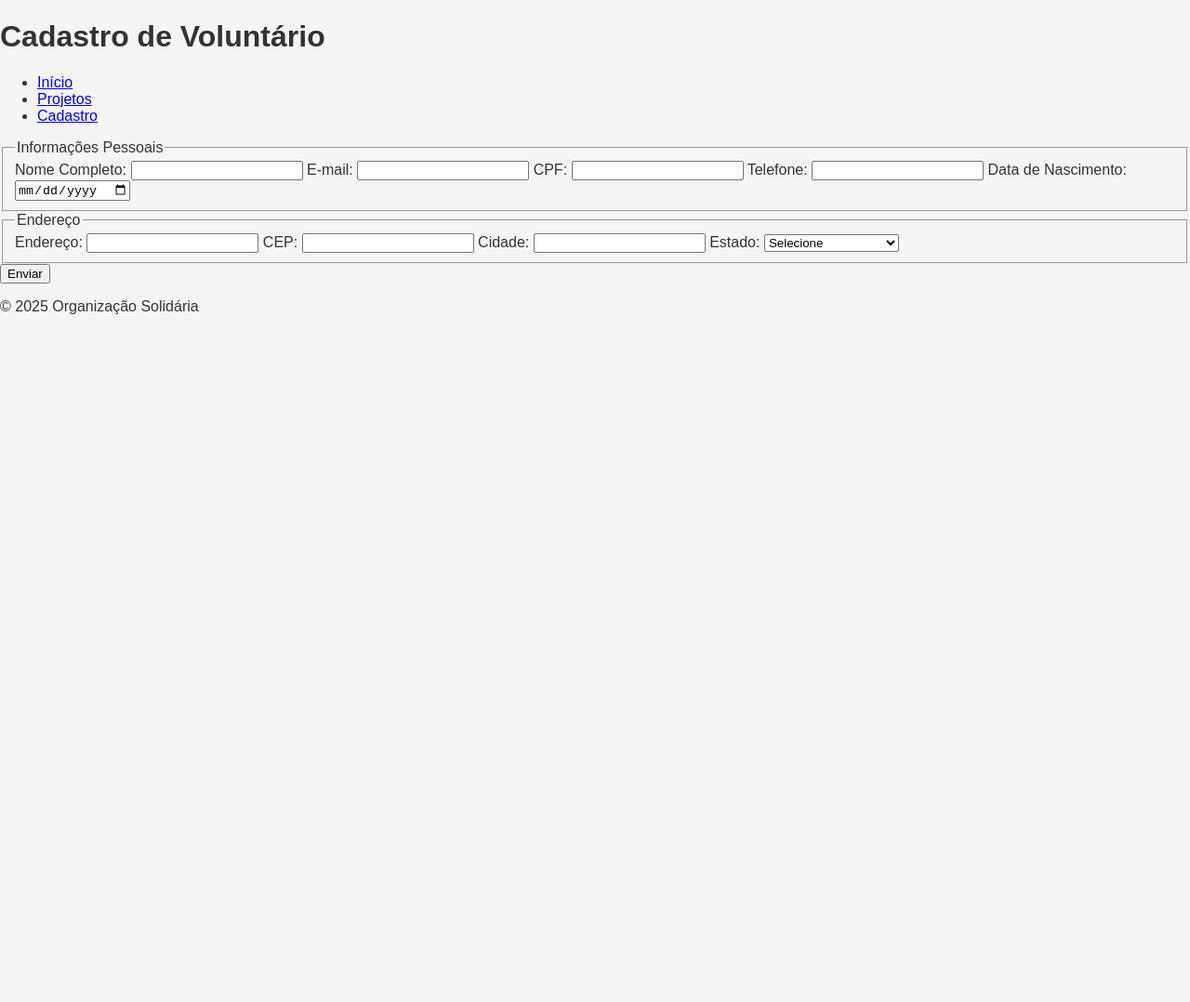
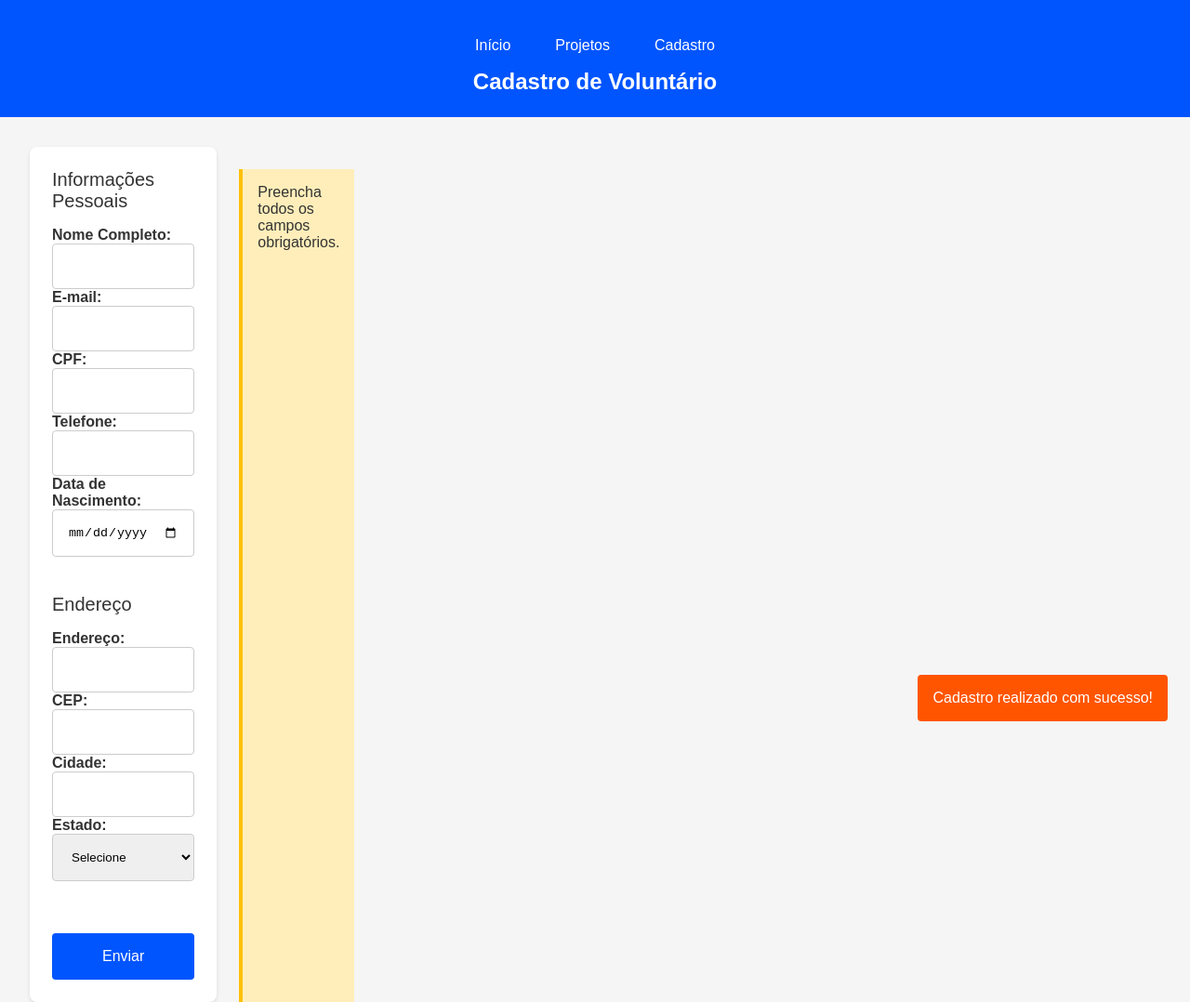
Before and after one commit to Ricktronic/AulaProgramacaoWeb1, a plain HTML site: page cadastro.html in a window 1280 px wide. Shown: the top 1078 px of the page at 93% size. Before the commit the page ends 800 px from the top, so only its background shows below. Drawn offline with Linux system fonts and the light colour scheme; files that its build step writes are made by us from their sources.

Commit message:
Entrega II - etapa 2: estilização com css

```diff
--- a/cadastro.html
+++ b/cadastro.html
@@ -2,20 +2,28 @@
 <html lang="pt-BR">
 <head>
   <meta charset="UTF-8" />
+  <meta name="viewport" content="width=device-width, initial-scale=1.0" />
   <title>Cadastro</title>
   <link rel="stylesheet" href="css/style.css" />
   <script src="js/scripts.js" defer></script>
 </head>
 <body>
   <header>
-    <h1>Cadastro de Voluntário</h1>
-    <nav>
+    <button id="menu-toggle">☰</button>
+    <nav id="main-nav">
       <ul>
         <li><a href="index.html">Início</a></li>
-        <li><a href="projetos.html">Projetos</a></li>
+        <li>
+          <a href="projetos.html">Projetos</a>
+          <ul class="submenu">
+            <li><a href="#">Voluntariado</a></li>
+            <li><a href="#">Doações</a></li>
+          </ul>
+        </li>
         <li><a href="cadastro.html">Cadastro</a></li>
       </ul>
     </nav>
+    <h1>Cadastro de Voluntário</h1>
   </header>
 
   <main>
@@ -57,38 +65,15 @@
           <option value="MA">Maranhão</option>
           <option value="SP">São Paulo</option>
           <option value="RJ">Rio de Janeiro</option>
-          <option value="AC">Acre</option>
-          <option value="AL">Alagoas</option>
-          <option value="AP">Amapá</option>
-          <option value="AM">Amazonas</option>
-          <option value="BA">Bahia</option>
-          <option value="CE">Ceará</option>
-          <option value="DF">Distrito Federal</option>
-          <option value="ES">Espírito Santo</option>
-          <option value="GO">Goiás</option>
-          <option value="MA">Maranhão</option>
-          <option value="MT">Mato Grosso</option>
-          <option value="MS">Mato Grosso do Sul</option>
-          <option value="MG">Minas Gerais</option>
-          <option value="PA">Pará</option>
-          <option value="PB">Paraíba</option>
-          <option value="PR">Paraná</option>
-          <option value="PE">Pernambuco</option>
-          <option value="PI">Piauí</option>
-          <option value="RJ">Rio de Janeiro</option>
-          <option value="RN">Rio Grande do Norte</option>
-          <option value="RS">Rio Grande do Sul</option>
-          <option value="RO">Rondônia</option>
-          <option value="RR">Roraima</option>
-          <option value="SC">Santa Catarina</option>
-          <option value="SP">São Paulo</option>
-          <option value="SE">Sergipe</option>
-          <option value="TO">Tocantins</option>
+          <!-- demais estados -->
         </select>
       </fieldset>
 
       <button type="submit">Enviar</button>
     </form>
+
+    <div class="alert">Preencha todos os campos obrigatórios.</div>
+    <div class="toast">Cadastro realizado com sucesso!</div>
   </main>
 
   <footer>
--- a/style.css
+++ b/style.css
@@ -25,11 +25,214 @@
   --space-xxl: 64px;
 }
 
+/* Reset básico */
+* {
+  box-sizing: border-box;
+  margin: 0;
+  padding: 0;
+}
+
 body {
   font-family: Arial, sans-serif;
   font-size: var(--font-md);
   background-color: var(--color-neutral-100);
   color: var(--color-neutral-600);
-  margin: 0;
-  padding: 0;
+  display: grid;
+  grid-template-rows: auto 1fr auto;
+  min-height: 100vh;
 }
+
+/* Cabeçalho */
+header {
+  background-color: var(--color-primary);
+  color: white;
+  padding: var(--space-md);
+  text-align: center;
+}
+
+header h1 {
+  font-size: var(--font-xl);
+  margin-top: var(--space-sm);
+}
+
+/* Menu */
+#menu-toggle {
+  display: none;
+  background: none;
+  font-size: var(--font-xl);
+  border: none;
+  cursor: pointer;
+  margin: var(--space-sm);
+  color: white;
+}
+
+nav ul {
+  display: flex;
+  gap: var(--space-sm);
+  list-style: none;
+  justify-content: center;
+  margin-top: var(--space-sm);
+}
+
+nav ul li {
+  position: relative;
+}
+
+nav ul a {
+  text-decoration: none;
+  color: white;
+  padding: var(--space-xs) var(--space-sm);
+}
+
+nav ul .submenu {
+  display: none;
+  position: absolute;
+  top: 100%;
+  left: 0;
+  background-color: var(--color-neutral-200);
+  padding: var(--space-sm);
+  border-radius: 4px;
+  z-index: 10;
+}
+
+nav ul li:hover .submenu {
+  display: block;
+}
+
+@media (max-width: 768px) {
+  #menu-toggle {
+    display: block;
+  }
+
+  nav ul {
+    display: none;
+    flex-direction: column;
+    align-items: center;
+  }
+
+  nav.active ul {
+    display: flex;
+  }
+}
+
+/* Conteúdo principal */
+main {
+  display: grid;
+  grid-template-columns: repeat(12, 1fr);
+  gap: var(--space-md);
+  padding: var(--space-lg);
+}
+
+section, .card {
+  grid-column: span 6;
+  background-color: white;
+  border: 1px solid var(--color-neutral-300);
+  padding: var(--space-md);
+  border-radius: 8px;
+  box-shadow: 0 2px 4px rgba(0,0,0,0.1);
+  text-align: center;
+}
+
+.card img {
+  max-width: 100%;
+  height: auto;
+  border-radius: 4px;
+  margin-top: var(--space-sm);
+}
+
+/* Formulário */
+form {
+  display: grid;
+  gap: var(--space-sm);
+  background-color: white;
+  padding: var(--space-md);
+  border-radius: 8px;
+  box-shadow: 0 2px 4px rgba(0,0,0,0.1);
+}
+
+fieldset {
+  border: none;
+  margin-bottom: var(--space-md);
+}
+
+legend {
+  font-size: var(--font-lg);
+  margin-bottom: var(--space-sm);
+}
+
+label {
+  margin-top: var(--space-sm);
+  font-weight: bold;
+}
+
+input, select {
+  padding: var(--space-sm);
+  border: 1px solid var(--color-neutral-300);
+  border-radius: 4px;
+  width: 100%;
+}
+
+/* Botões */
+button {
+  background-color: var(--color-primary);
+  color: white;
+  padding: var(--space-sm) var(--space-md);
+  border: none;
+  border-radius: 4px;
+  cursor: pointer;
+  font-size: var(--font-md);
+  margin-top: var(--space-sm);
+}
+
+button:hover {
+  background-color: var(--color-secondary);
+}
+
+button:disabled {
+  background-color: var(--color-neutral-300);
+  cursor: not-allowed;
+}
+
+/* Feedback */
+.alert {
+  background-color: #ffeeba;
+  padding: var(--space-sm);
+  border-left: 4px solid #ffc107;
+  margin-top: var(--space-md);
+}
+
+.toast {
+  position: fixed;
+  bottom: var(--space-md);
+  right: var(--space-md);
+  background-color: var(--color-secondary);
+  color: white;
+  padding: var(--space-sm);
+  border-radius: 4px;
+}
+
+/* Badges */
+.badge {
+  background-color: var(--color-primary);
+  color: white;
+  padding: 4px 8px;
+  border-radius: 12px;
+  font-size: var(--font-xs);
+  display: inline-block;
+  margin-top: var(--space-sm);
+}
+
+/* Rodapé */
+footer {
+  background-color: var(--color-neutral-300);
+  color: var(--color-neutral-600);
+  text-align: center;
+  padding: var(--space-sm);
+}
+
+/* Breakpoints */
+@media (max-width: 1200px) { main { grid-template-columns: repeat(8, 1fr); } }
+@media (max-width: 992px)  { main { grid-template-columns: repeat(6, 1fr); } }
+@media (max-width: 768px)  { main { grid-template-columns: repeat(4, 1fr); } }
+@media (max-width: 576px)  { main { grid-template-columns: repeat(2, 1fr); } }
+@media (max-width: 400px)  { main { grid-template-columns: 1fr; } }
```
Also changed, not shown: index.html (+14 -6 lines), projetos.html (+20 -9 lines).
